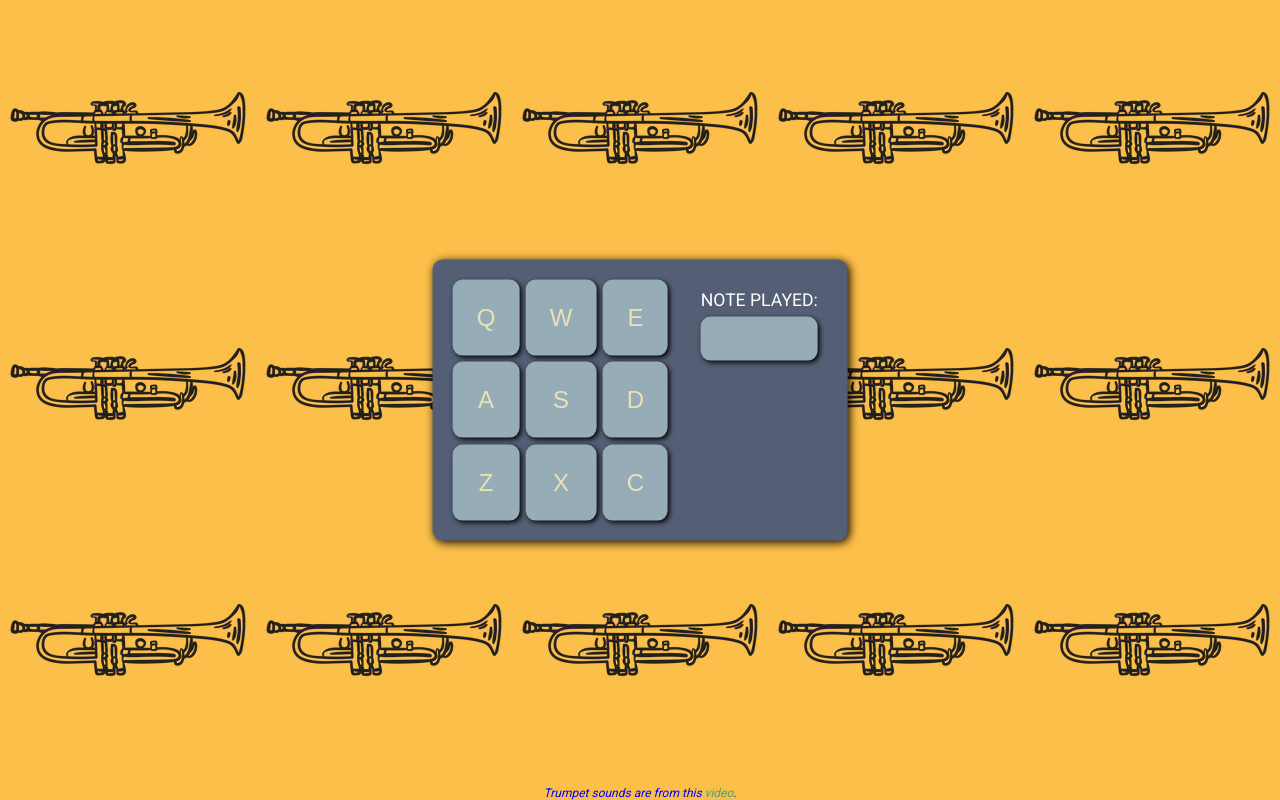
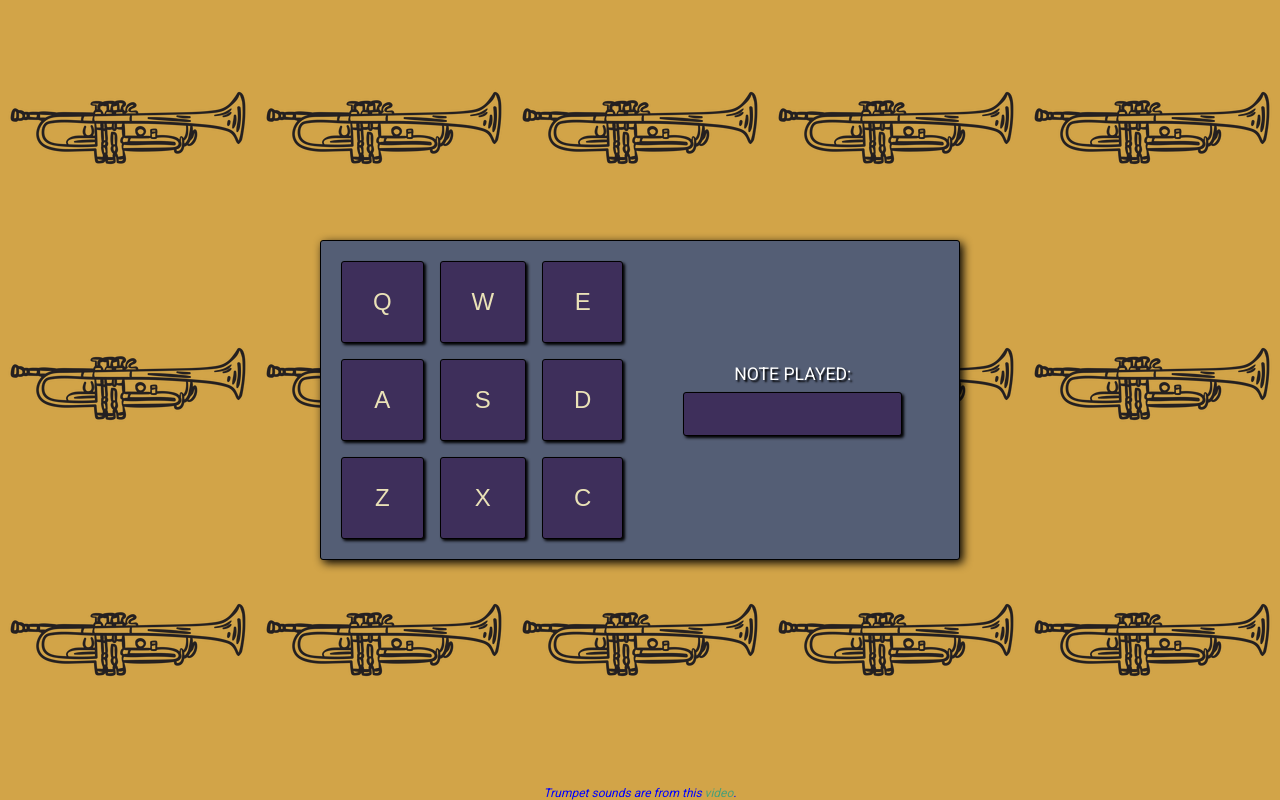
Before and after one commit to purplesunk/fcc-trumpet-machine, a plain HTML site: page index.html in a window 1280 px wide. Drawn offline with Linux system fonts and the light colour scheme.

Commit message:
update styles

```diff
--- a/css/style.css
+++ b/css/style.css
@@ -19,7 +19,7 @@ img {
 .pad {
     display: inline-grid;
     grid-template-columns: auto auto auto;
-    grid-gap: 0.4em;
+    grid-gap: 1em;
     width: 100%;
     padding: 0.5em;
 }
@@ -32,6 +32,7 @@ img {
     text-align: center;
     text-transform: uppercase;
     white-space: nowrap;
+    text-shadow: 2px 2px 2px black;
 }
 
 .footer {
@@ -59,7 +60,7 @@ img {
 
 @media only screen and (min-width: 425px) {
 body {
-    background-color: #fcbf49;
+    background-color: #D2A448;
     background-image: url("../images/trumpet.png");
 }
 
@@ -73,11 +74,17 @@ body {
     flex-direction: row-reverse;
     justify-content: space-between;
     padding: 0.75em;
-    border-radius: 10px;
-    box-shadow: 2px 2px 10px black;
+    border: 1px solid black;
+    border-radius: 3px;
+    box-shadow: 3px 3px 10px black;
+    max-width: 40em;
+    width: 100%;
+    height: 100%;
+    max-height: 20em;
 }
 
 #info {
+    margin: auto 0;
     margin-left: 0.4em;
 }
 
@@ -96,11 +103,11 @@ img {
 --------------*/
 
 .drum-pad, #display {
-    background-color: #96ACB7;
+    background-color: #3E2F5B;
     color: #eae2b7;
-    border: none;
-    border-radius: 10px;
-    box-shadow: 2px 2px 5px black;
+    border: 1px solid black;
+    border-radius: 3px;
+    box-shadow: 2px 2px 3px black;
 }
 
 .drum-pad {
@@ -111,8 +118,9 @@ img {
 
 #display {
     display: block;
-    width: 100%;
+    width: 80%;
     padding: 0.5em 0;
     height: 2.5em;
+    margin: 0 auto;
     margin-top: 0.4em;
 }
```
